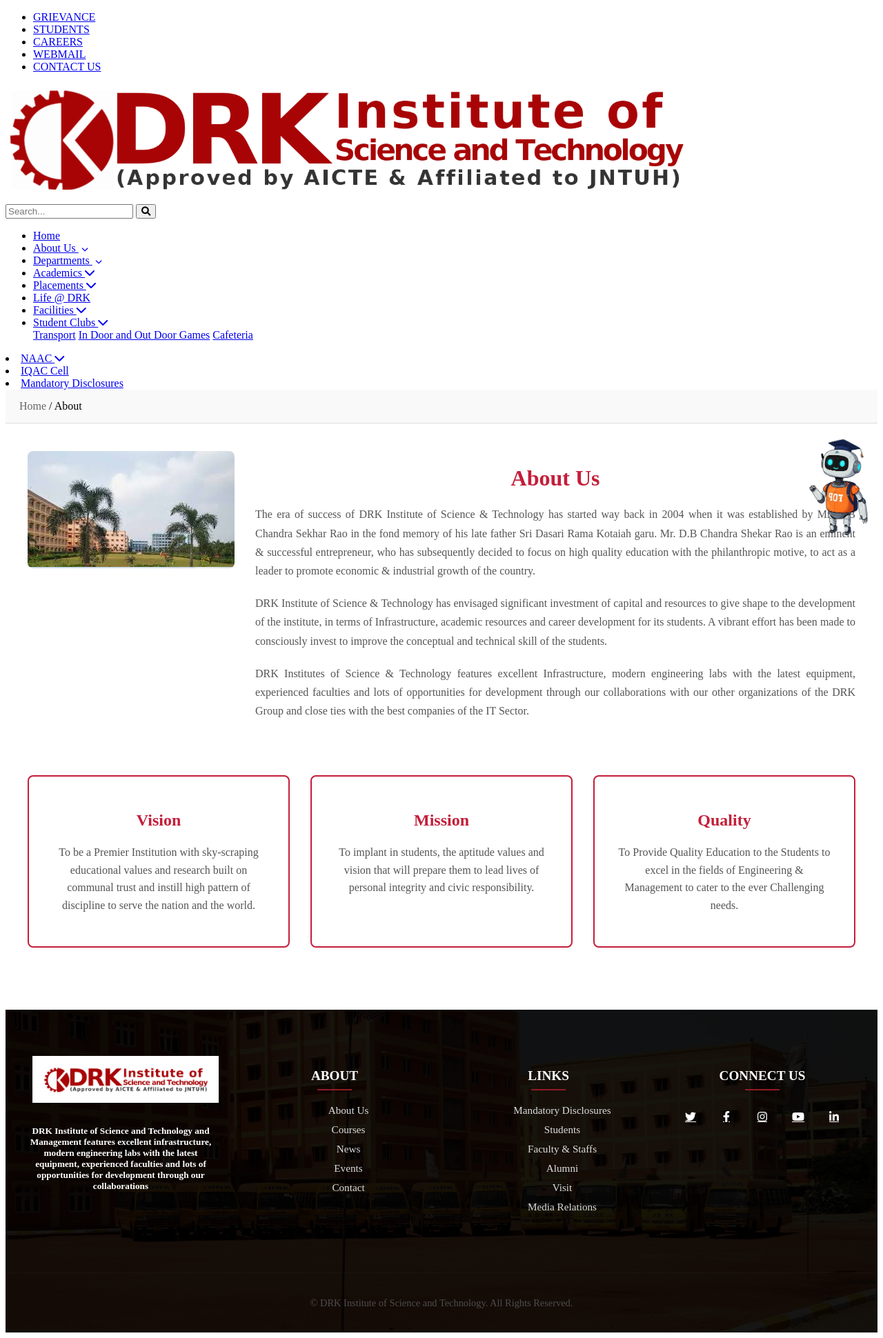
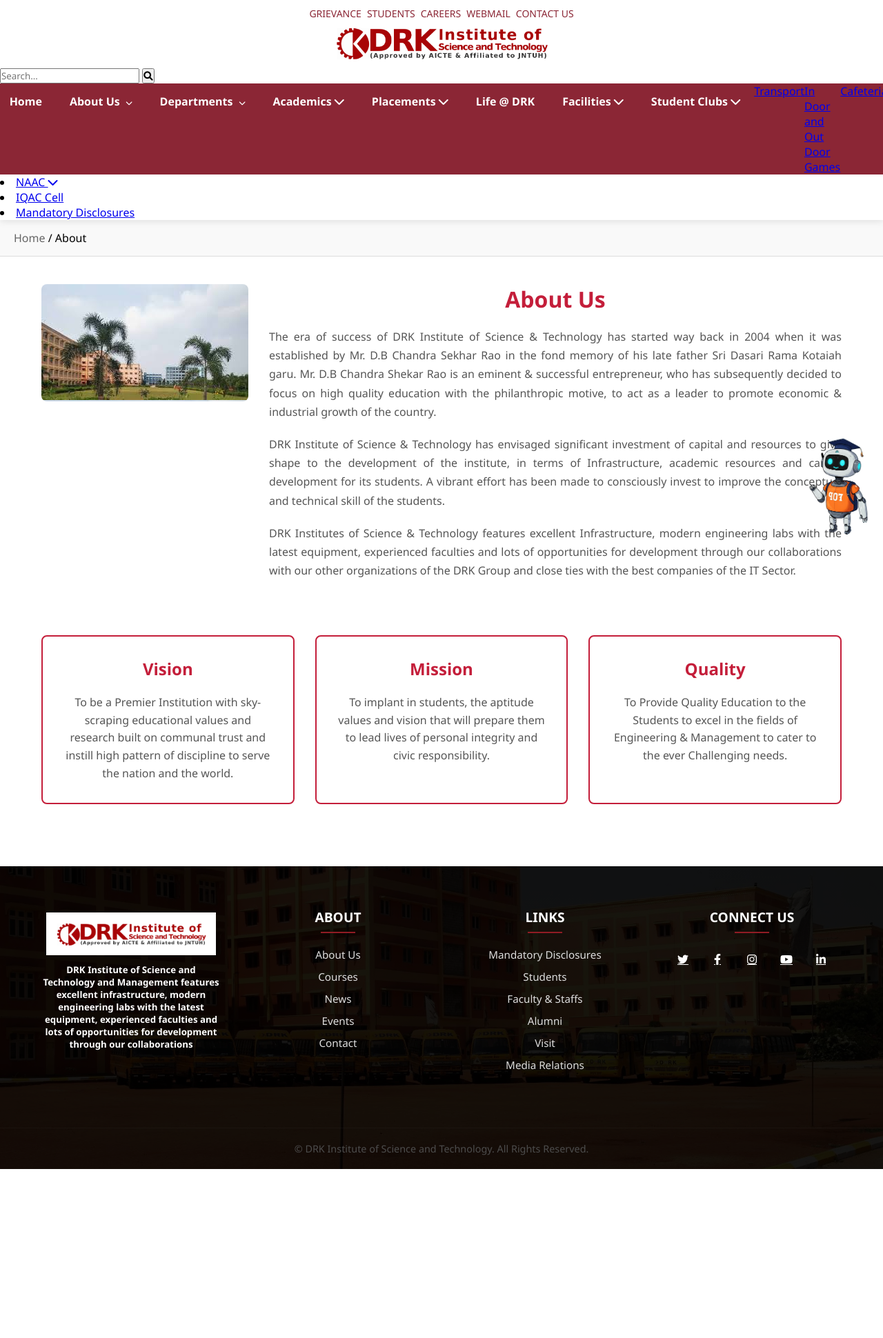
Before and after one commit to ksampathreddy/College-Website, a PHP site: page /pages/about.html in a window 1280 px wide. Shown: the whole page at 69% size. After the commit the page ends 1695 px from the top, so only its background shows below. Run offline with PHP 8.4, Linux system fonts and the light colour scheme.

Commit message:
changes in header

```diff
--- a/static/style.css
+++ b/static/style.css
@@ -1,3 +1,100 @@
+ /* Base Styles */
+        * {
+            margin: 0;
+            padding: 0;
+            box-sizing: border-box;
+            font-family: 'Segoe UI', Tahoma, Geneva, Verdana, sans-serif;
+        }
+
+        header {
+            background-color: white;
+            box-shadow: 0 2px 10px rgba(0, 0, 0, 0.1);
+            position: relative;
+            z-index: 1000;
+            color:black;
+        }
+
+        .top-links ul {
+            display: flex;
+            justify-content: center;
+            list-style: none;
+            gap: 8px;
+            padding: 8px 0;
+        }
+
+        .top-links a {
+            color: #8B2635;
+            text-decoration: none;
+            font-size: 14px;
+            font-weight: 500;
+        }
+
+        .header-content {
+            display: flex;
+            align-items: center;
+            justify-content: space-between;
+            padding: 8px;
+            position: relative;
+        }
+
+        .logo-container {
+            display: flex;
+            justify-content: center;
+            flex: 1;
+        }
+
+        .main-logo {
+            height: 50px;
+            max-width: 100%;
+        }
+
+        .search-container {
+            display: flex;
+            align-items: center;
+            margin-left:auto;
+            padding-right:0px;
+        }
+
+        .search-container input {
+            padding: 8px 15px;
+            border: 1px solid #ddd;
+            border-radius: 20px;
+            outline: none;
+            width: 180px;
+        }
+
+        .search-container button {
+            background: none;
+            border: none;
+            margin-left: -20px;
+            cursor: pointer;
+            color: #8B2635;
+        }
+
+        .nav-container {
+            background-color: #8B2635;
+            width: 100%;
+            position: relative;
+            padding: 0 15px;
+        }
+
+        .nav-links {
+            display: flex;
+            justify-content: center;
+            list-style: none;
+            max-width: 1200px;
+            margin: 0 auto;
+            padding: 0 15px;
+        }
+
+        .nav-links > li > a {
+            color: white;
+            text-decoration: none;
+            font-weight: 600;
+            padding: 15px 20px;
+            display: block;
+            white-space: nowrap;
+        }
 
 .slider-content {
   position: absolute;
```
